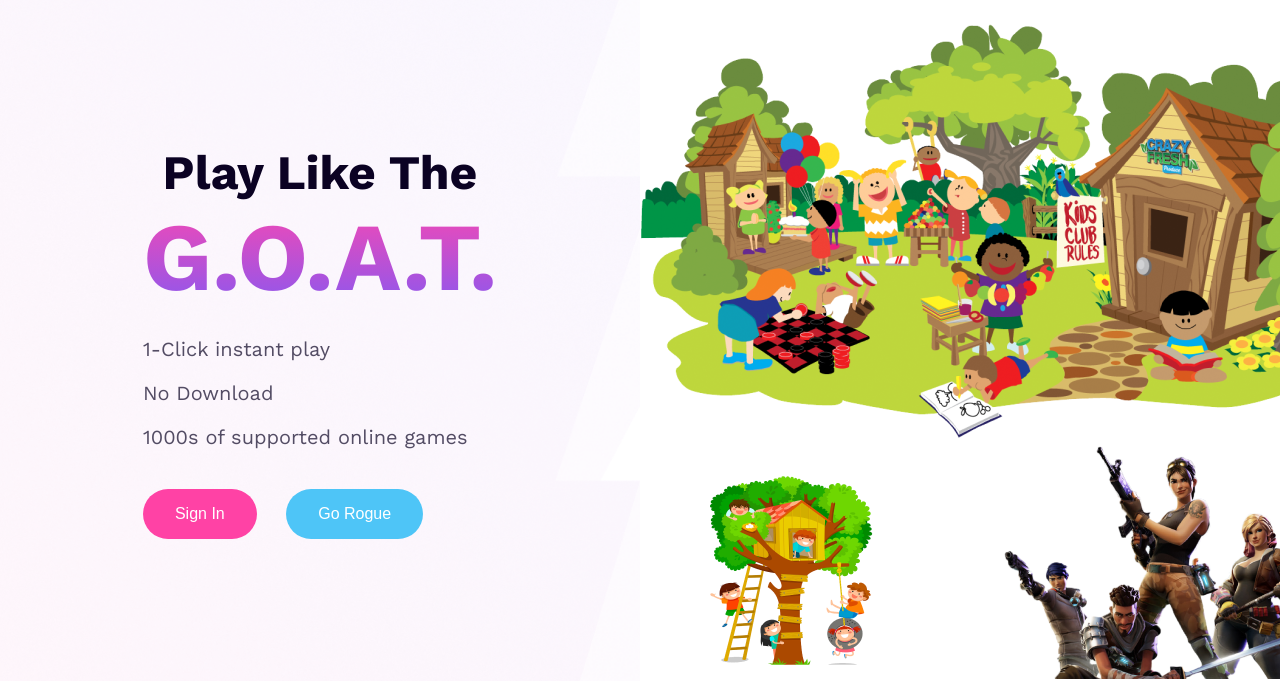
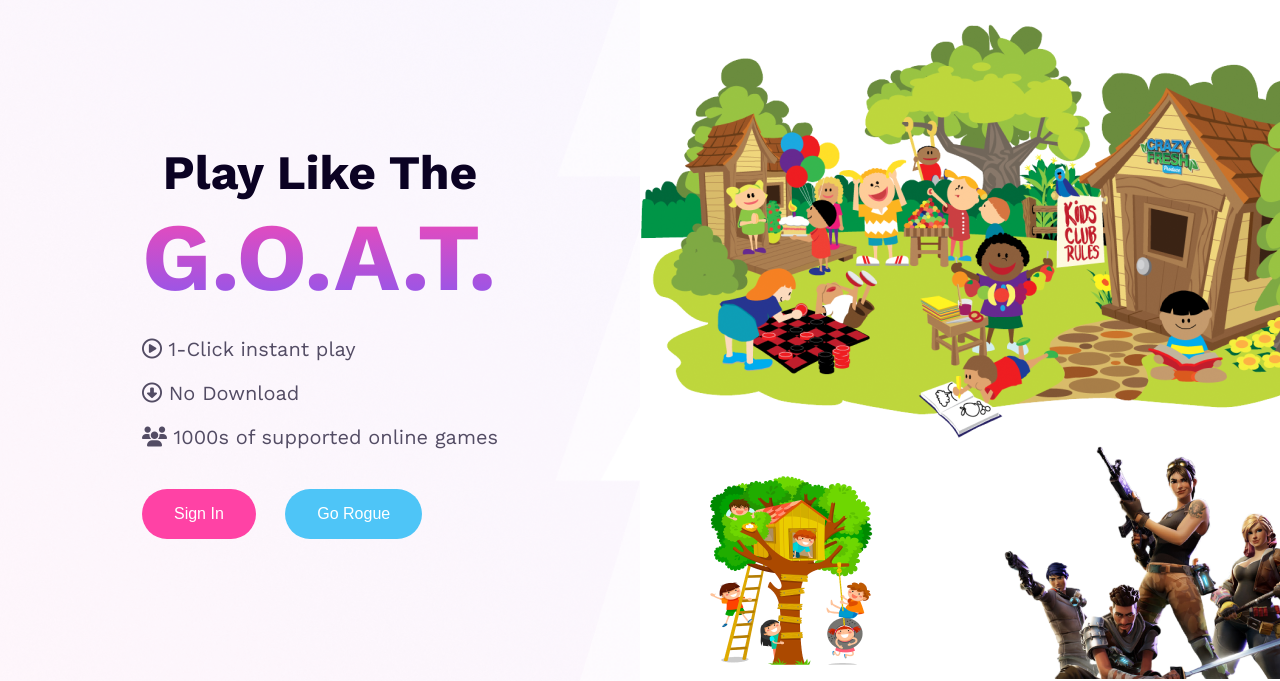
Before and after one commit to hrhabib07/pro-gamer, a plain HTML site: page index.html in a window 1280 px wide. Shown: the part 132-813 px from the top of the page. Drawn offline with nearby package versions, Linux system fonts and the light colour scheme.

Commit message:
project revised

```diff
--- a/index.html
+++ b/index.html
@@ -32,9 +32,9 @@
                         <h2 class="top-banner-heading">Play Like The</h2>
                     <h2 class="top-banner-title">G.O.A.T.</h2>
                    <div class="info-container">
-                    <p class="paragraph-default">1-Click instant play</p>
-                    <p class="paragraph-default">No Download</p>
-                    <p class="paragraph-default">1000s of supported online games</p>
+                    <p class="paragraph-default"> <i class="fa-regular fa-circle-play"></i> 1-Click instant play</p>
+                    <p class="paragraph-default"> <i class="fa-regular fa-circle-down"></i> No Download</p>
+                    <p class="paragraph-default"> <i class="fa-solid fa-users"></i> 1000s of supported online games</p>
                    </div>
                     <button class="btn-primary">Sign In</button>
                     <button class="btn-secondary">Go Rogue</button>
--- a/style/style.css
+++ b/style/style.css
@@ -19,6 +19,7 @@ body{
     font-size: 1rem;
     background: linear-gradient(90deg, #FF42A5 13.13%, #FF42A5 87.94%);
     color: white;
+    cursor: pointer;
 }
 .btn-secondary{
     padding: 1rem 2rem;
@@ -28,6 +29,7 @@ body{
     background-color: #4EC5F7;
     color: white;
     margin-left: 24px;
+    cursor: pointer;
 }
 
 .text-pink{
```
